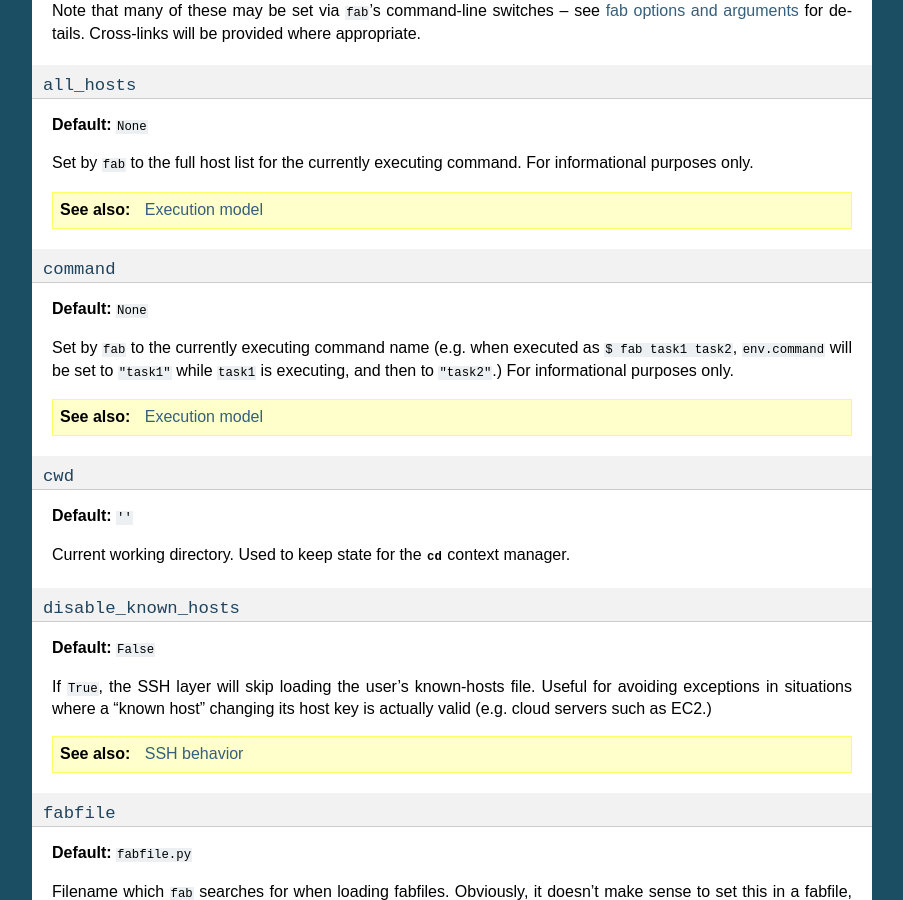
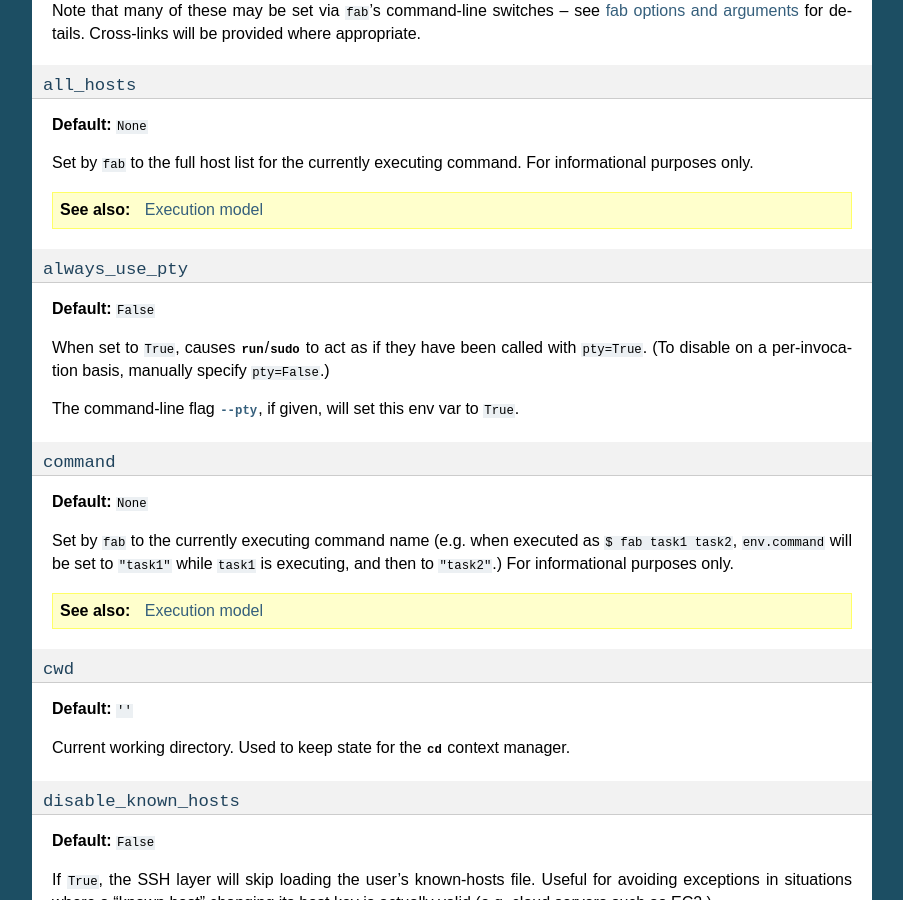
Before and after one commit to fabric/fabric, a Sphinx documentation site: the page built from docs/usage/env.rst, in a window 1280 px wide and 900 px high, scrolled down 1732 px. Shown: the whole window, without its empty margins (198-1101 px from the left). Built offline with Sphinx 7.4.7, drawn with Linux system fonts in a browser that asks for light colours.

Commit message:
Re #94, add changelog/docs for commit:1917790.

```diff
--- a/docs/changes/1.0.rst
+++ b/docs/changes/1.0.rst
@@ -51,3 +51,6 @@ Fabric.
 * Added `~fabric.context_managers.path` context manager for modifying commands'
   effective ``$PATH``.
 * Added support for lazy (callable) role definition values in ``env.roledefs``.
+* Added environment variable (:ref:`always-use-pty`) and command-line flag
+  (:option:`--pty`) for global control over the
+  `~fabric.operations.run`/`~fabric.operations.sudo` ``pty`` argument.
--- a/docs/usage/env.rst
+++ b/docs/usage/env.rst
@@ -113,6 +113,20 @@ Set by ``fab`` to the full host list for the currently executing command. For
 informational purposes only.
 
 .. seealso:: :doc:`execution`
+
+.. _always-use-pty:
+
+``always_use_pty``
+------------------
+
+**Default:** ``False``
+
+When set to ``True``, causes `~fabric.operations.run`/`~fabric.operations.sudo`
+to act as if they have been called with ``pty=True``. (To disable on a
+per-invocation basis, manually specify ``pty=False``.)
+
+The command-line flag :option:`--pty`, if given, will set this env var to
+``True``.
 
 ``command``
 -----------
--- a/docs/usage/fab.rst
+++ b/docs/usage/fab.rst
@@ -177,6 +177,12 @@ below.
     A comma-separated list of :doc:`output levels <output_controls>` to show by
     default.
 
+.. cmdoption:: --pty
+
+    Sets :ref:`env.always_use_pty <always-use-pty>` to ``True``, causing all
+    `~fabric.operations.run`/`~fabric.operations.sudo` calls to behave as if
+    one had specified ``pty=True`` (forcing a pseudoterminal on the remote
+    end.)
 
 Per-task arguments
 ==================
```
